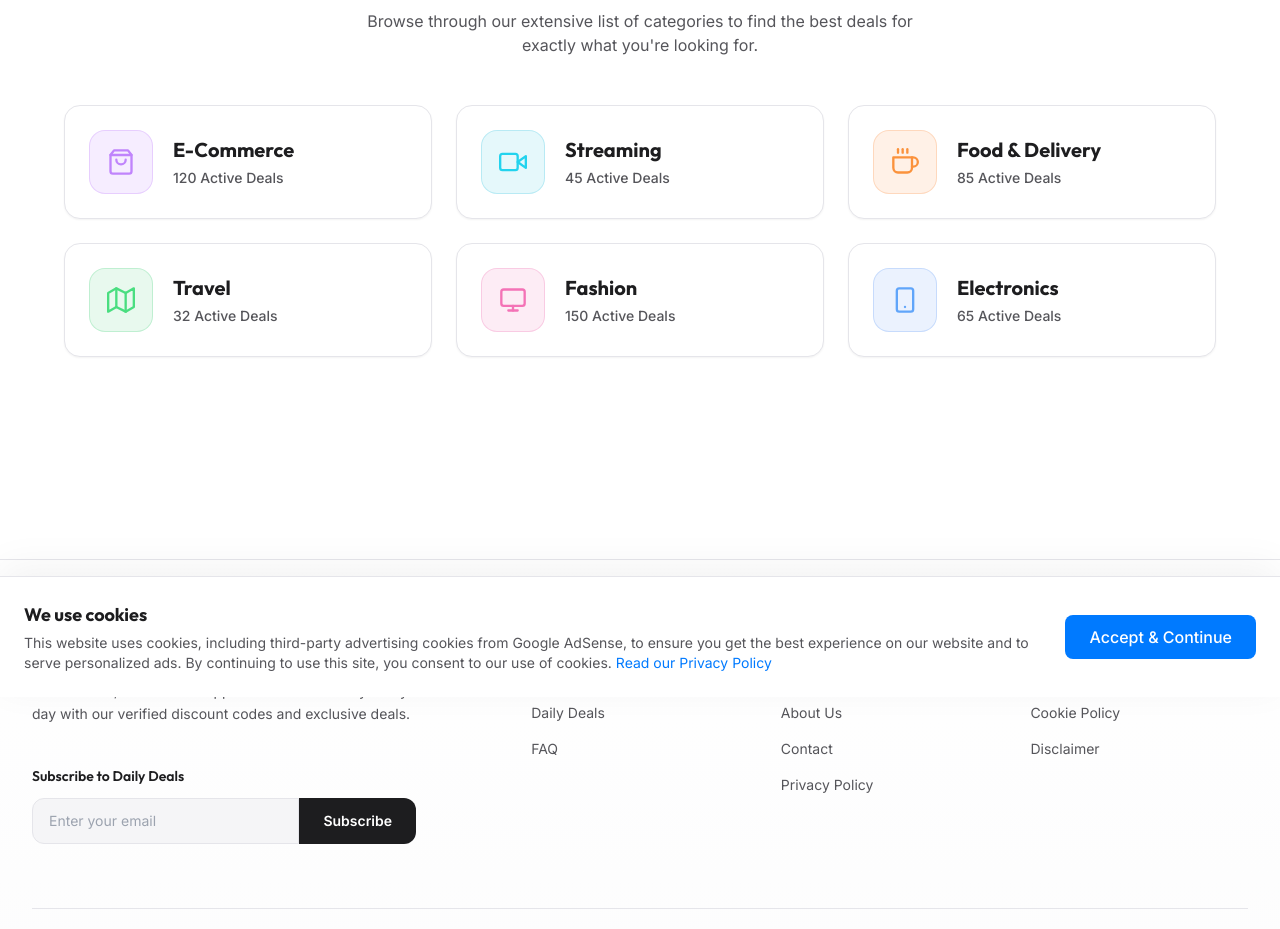
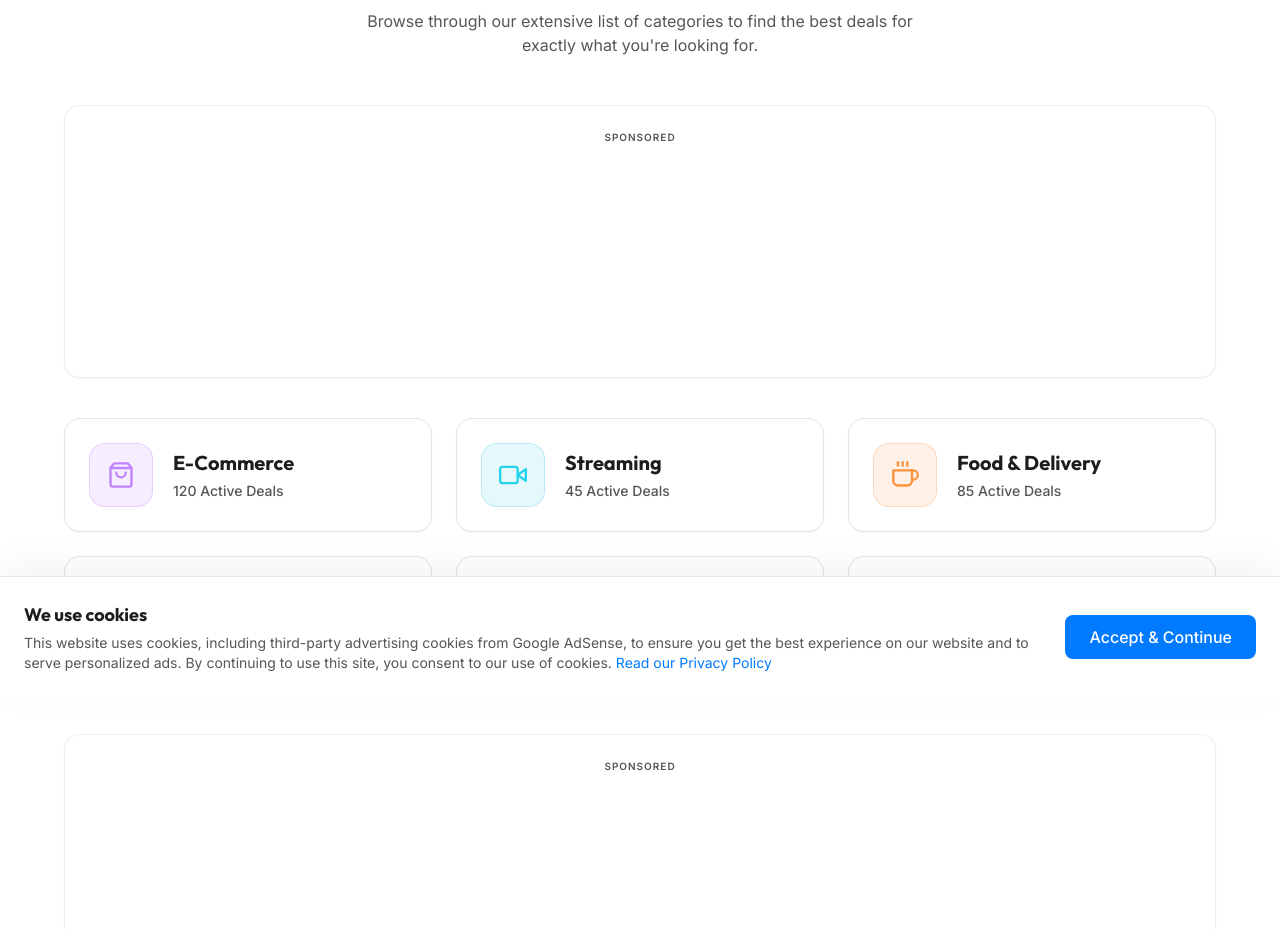
Before and after one commit to couponvault/CouponVault, a Next.js app: page /categories in a window 1280 px wide. Shown: the part 103-1032 px from the top of the page. Built offline with nearby package versions, Linux system fonts and the light colour scheme.

Commit message:
feat: place native ads professionally across all pages

```diff
--- a/src/app/blog/[slug]/page.tsx
+++ b/src/app/blog/[slug]/page.tsx
@@ -3,6 +3,7 @@ import { notFound } from 'next/navigation';
 import Link from 'next/link';
 import Image from 'next/image';
 import { FiArrowLeft, FiClock, FiUser, FiCalendar } from 'react-icons/fi';
+import NativeAd from '@/components/ui/NativeAd';
 
 export function generateStaticParams() {
     return blogPosts.map((post) => ({
@@ -150,13 +151,15 @@ export default function BlogPost({ params }: { params: { slug: string } }) {
                                 ))}
                             </div>
 
-                            <div className="mt-10 p-6 bg-blue-50 rounded-2xl border border-blue-100">
+                            <div className="mt-10 p-6 bg-blue-50 rounded-2xl border border-blue-100 mb-8">
                                 <h3 className="font-bold text-appleText mb-2">Want more savings?</h3>
                                 <p className="text-sm text-gray-600 mb-4">Browse our database of over 10,000 verified discount codes for top retailers.</p>
                                 <Link href="/platforms" className="block w-full py-3 bg-appleBlue text-white text-center rounded-xl font-medium hover:bg-blue-600 transition-colors">
                                     Browse Stores
                                 </Link>
                             </div>
+
+                            <NativeAd />
                         </div>
                     </aside>
                 </div>
--- a/src/app/blog/page.tsx
+++ b/src/app/blog/page.tsx
@@ -1,6 +1,7 @@
 import { blogPosts } from '@/data/blogPosts';
 import Link from 'next/link';
 import { FiArrowLeft } from 'react-icons/fi';
+import NativeAd from '@/components/ui/NativeAd';
 
 export const metadata = {
     title: 'Shopping Guides & Tips | CouponVault Blog',
@@ -26,6 +27,10 @@ export default function BlogIndex() {
                     <p className="text-lg md:text-xl text-appleMuted max-w-2xl mx-auto leading-relaxed">
                         Expert advice, money-saving hacks, and inside strategies from the CouponVault Editorial Team.
                     </p>
+                </div>
+
+                <div className="mb-12">
+                    <NativeAd />
                 </div>
 
                 <div className="grid grid-cols-1 sm:grid-cols-2 lg:grid-cols-3 xl:grid-cols-4 gap-6 md:gap-8">
--- a/src/app/categories/page.tsx
+++ b/src/app/categories/page.tsx
@@ -4,7 +4,7 @@ import Link from 'next/link';
 import Navbar from '@/components/Navbar';
 import Footer from '@/components/Footer';
 import { FiMonitor, FiShoppingBag, FiCoffee, FiMap, FiSmartphone, FiVideo } from 'react-icons/fi';
-import AdBanner from '@/components/ui/AdBanner';
+import NativeAd from '@/components/ui/NativeAd';
 
 export default function CategoriesPage() {
     const categories = [
@@ -32,6 +32,10 @@ export default function CategoriesPage() {
                         </p>
                     </div>
 
+                    <div className="mb-10">
+                        <NativeAd />
+                    </div>
+
                     {/* Categories Grid */}
                     <div className="grid grid-cols-1 sm:grid-cols-2 lg:grid-cols-3 gap-6 mb-16">
                         {categories.map((cat, i) => (
@@ -51,7 +55,9 @@ export default function CategoriesPage() {
                         ))}
                     </div>
 
-                    <AdBanner slotId="150c3903e11298ce18dfe86139a7f4e0" format="square" />
+                    <div className="mt-6">
+                        <NativeAd />
+                    </div>
                 </div>
             </main>
 
--- a/src/app/platforms/page.tsx
+++ b/src/app/platforms/page.tsx
@@ -7,6 +7,7 @@ import Footer from '@/components/Footer';
 import PlatformCard from '@/components/ui/PlatformCard';
 import { FiSearch } from 'react-icons/fi';
 import toast from 'react-hot-toast';
+import NativeAd from '@/components/ui/NativeAd';
 
 export default function PlatformsPage() {
     const router = useRouter();
@@ -139,6 +140,10 @@ export default function PlatformsPage() {
                         </div>
                     </div>
 
+                    <div className="mb-10">
+                        <NativeAd />
+                    </div>
+
                     {loading ? (
                         <div className="grid grid-cols-2 sm:grid-cols-3 md:grid-cols-4 lg:grid-cols-5 xl:grid-cols-6 gap-6">
                             {[...Array(18)].map((_, i) => (
--- a/src/app/random/page.tsx
+++ b/src/app/random/page.tsx
@@ -6,7 +6,7 @@ import Footer from '@/components/Footer';
 import CouponCard from '@/components/ui/CouponCard';
 import { FiGift, FiRefreshCw, FiAlertCircle } from 'react-icons/fi';
 import toast from 'react-hot-toast';
-import AdBanner from '@/components/ui/AdBanner';
+import NativeAd from '@/components/ui/NativeAd';
 
 export default function RandomCouponPage() {
     const [coupon, setCoupon] = useState<any>(null);
@@ -164,7 +164,9 @@ export default function RandomCouponPage() {
                         </div>
                     </div>
 
-                    <AdBanner slotId="150c3903e11298ce18dfe86139a7f4e0" format="square" className="my-10" />
+                    <div className="my-10">
+                        <NativeAd />
+                    </div>
 
                     {/* Daily Limit Notice */}
                     <div className="p-4 bg-appleCard border border-appleBorder rounded-xl shadow-sm">
```
